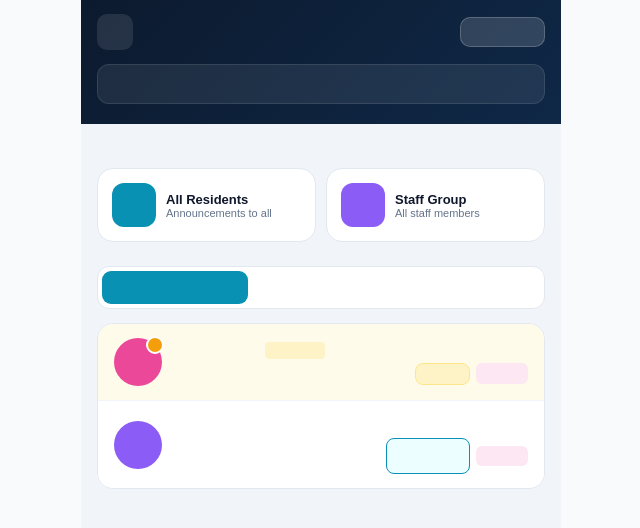
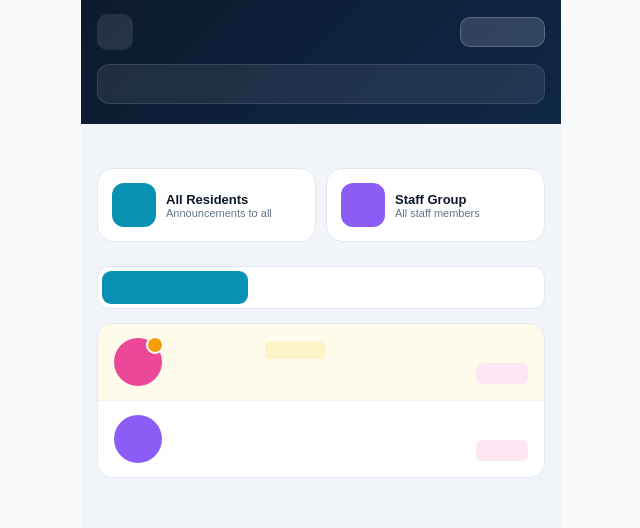
Before and after one commit to RachitYa/febebo-app, a React (Vite) app: page /chat in a window 1280 px wide. Shown: the top 528 px of the page, without its empty margins (319-959 px from the left). Built offline with nearby package versions, Linux system fonts and the light colour scheme; sample sign-in values are in the browser's storage.

Commit message:
Remove +Reminder button from contact list and keep top-bar Reminder button fully functional in individual chat screen

```diff
--- a/src/pages/Chat.jsx
+++ b/src/pages/Chat.jsx
@@ -723,20 +723,12 @@ export default function Chat() {
                     {lastMsg && <span style={{ fontSize: 10, color: '#94a3b8' }}>{lastMsg.time}</span>}
                   </div>
                     <div style={{ display: 'flex', justifyContent: 'space-between', alignItems: 'center', marginTop: 2 }}>
-                      <p style={{ margin: 0, fontSize: 12, color: '#64748b', overflow: 'hidden', textOverflow: 'ellipsis', whiteSpace: 'nowrap', maxWidth: '60%' }}>
+                      <p style={{ margin: 0, fontSize: 12, color: '#64748b', overflow: 'hidden', textOverflow: 'ellipsis', whiteSpace: 'nowrap', maxWidth: '70%' }}>
                         {contact.reminder ? `⏰ ${contact.reminder}` : lastMsgPreview(lastMsg)}
                       </p>
-
-                      <div style={{ display: 'flex', alignItems: 'center', gap: 6 }}>
-                        <button onClick={(e) => { e.stopPropagation(); setReminderTarget(contact); setShowReminderModal(true); }}
-                          style={{ background: contact.reminder ? '#fef3c7' : '#ecfeff', border: `1px solid ${contact.reminder ? '#fde68a' : cyan}`, color: contact.reminder ? '#b45309' : cyan, borderRadius: 8, padding: '3px 8px', fontSize: 11, fontWeight: 800, cursor: 'pointer', display: 'inline-flex', alignItems: 'center', gap: 4, fontFamily: 'inherit' }}>
-                          <span className="material-symbols-outlined" style={{ fontSize: 13 }}>alarm</span>
-                          {contact.reminder ? 'Edit' : '+ Reminder'}
-                        </button>
-                        <span style={{ fontSize: 11, color: contact.role === 'enquiry' ? '#ec4899' : contact.role === 'student' ? '#6366f1' : '#8b5cf6', background: contact.role === 'enquiry' ? '#fce7f3' : contact.role === 'student' ? '#eef2ff' : '#f5f3ff', padding: '2px 7px', borderRadius: 6, fontWeight: 600 }}>
-                          {contact.role === 'enquiry' ? 'Enquiry' : contact.role === 'student' ? `Rm ${contact.room}` : contact.dept}
-                        </span>
-                      </div>
+                      <span style={{ fontSize: 11, color: contact.role === 'enquiry' ? '#ec4899' : contact.role === 'student' ? '#6366f1' : '#8b5cf6', background: contact.role === 'enquiry' ? '#fce7f3' : contact.role === 'student' ? '#eef2ff' : '#f5f3ff', padding: '2px 7px', borderRadius: 6, fontWeight: 600 }}>
+                        {contact.role === 'enquiry' ? 'Enquiry' : contact.role === 'student' ? `Rm ${contact.room}` : contact.dept}
+                      </span>
                     </div>
                 </div>
               </div>
```
